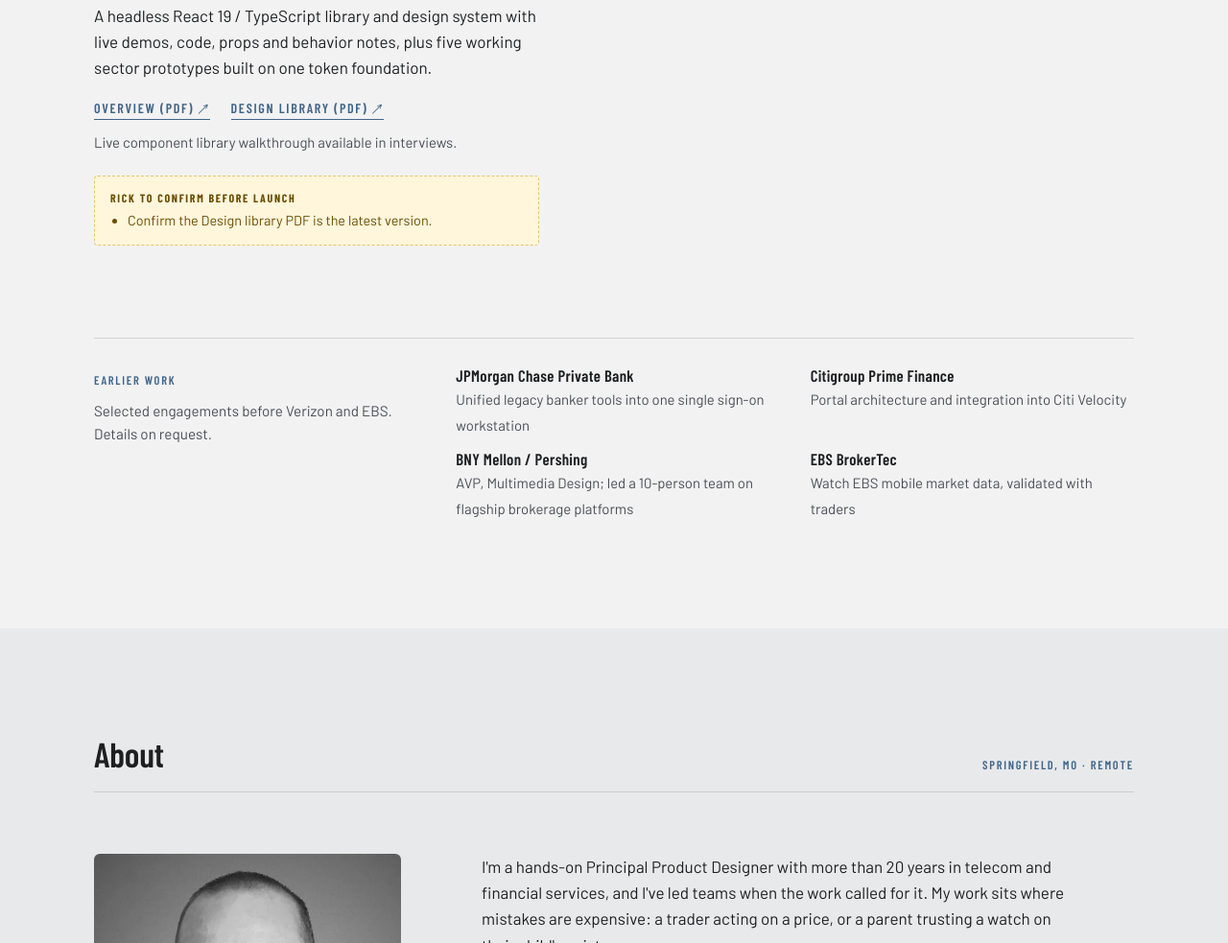
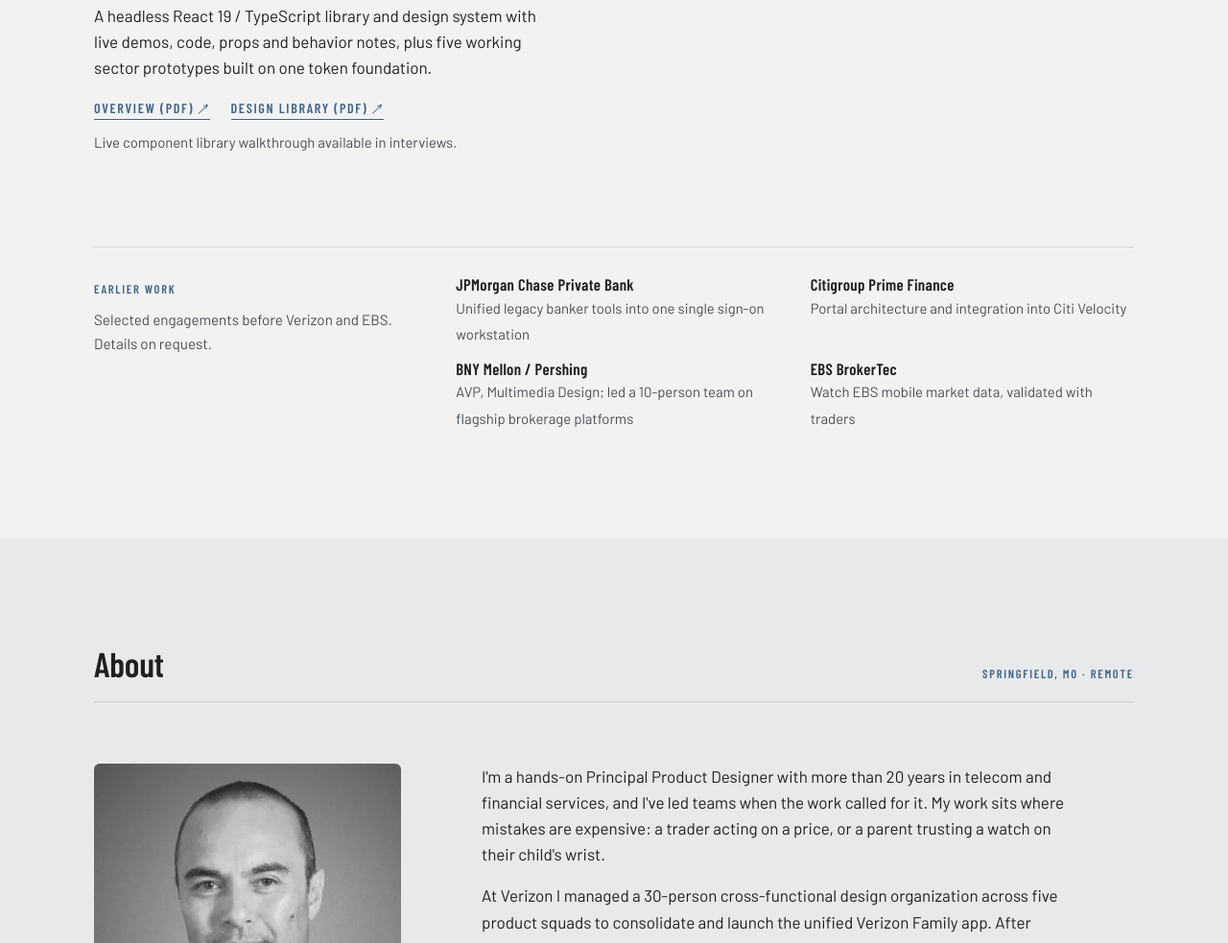
Before and after one commit to graphixkid-cloud/portfolio, a plain HTML site: page index.html in a window 1280 px wide. Shown: the part 10416-11399 px from the top of the page at 96% size. Drawn offline with nearby package versions, Linux system fonts and the light colour scheme.

Commit message:
Remove last review note: v2 launch candidate

```diff
--- a/index.html
+++ b/index.html
@@ -421,7 +421,6 @@ section.block{padding-block:clamp(64px,9vw,112px)}
           <a href="https://dbf02f2a-eec1-4921-8faf-9a35df1ec2b8.usrfiles.com/ugd/dbf02f_affdfdd970404a51b85aac7a9cf626ad.pdf" target="_blank" rel="noopener">Design library (PDF) ↗</a>
         </div>
         <p style="margin-top:12px;font-size:.93rem;color:var(--ink-2)">Live component library walkthrough available in interviews.</p>
-        <div class="draft-note"><b>Rick to confirm before launch</b><ul><li>Confirm the Design library PDF is the latest version.</li></ul></div>
       </div>
       <div class="media">
         <figure><div class="shot"><img src="assets/img/finfront-lineup.webp" alt="FinFront SDK product lineup across desktop, tablet and mobile trading screens" width="2400" height="555" loading="lazy"></div><figcaption>One system across desktop, tablet and mobile</figcaption></figure>
```
